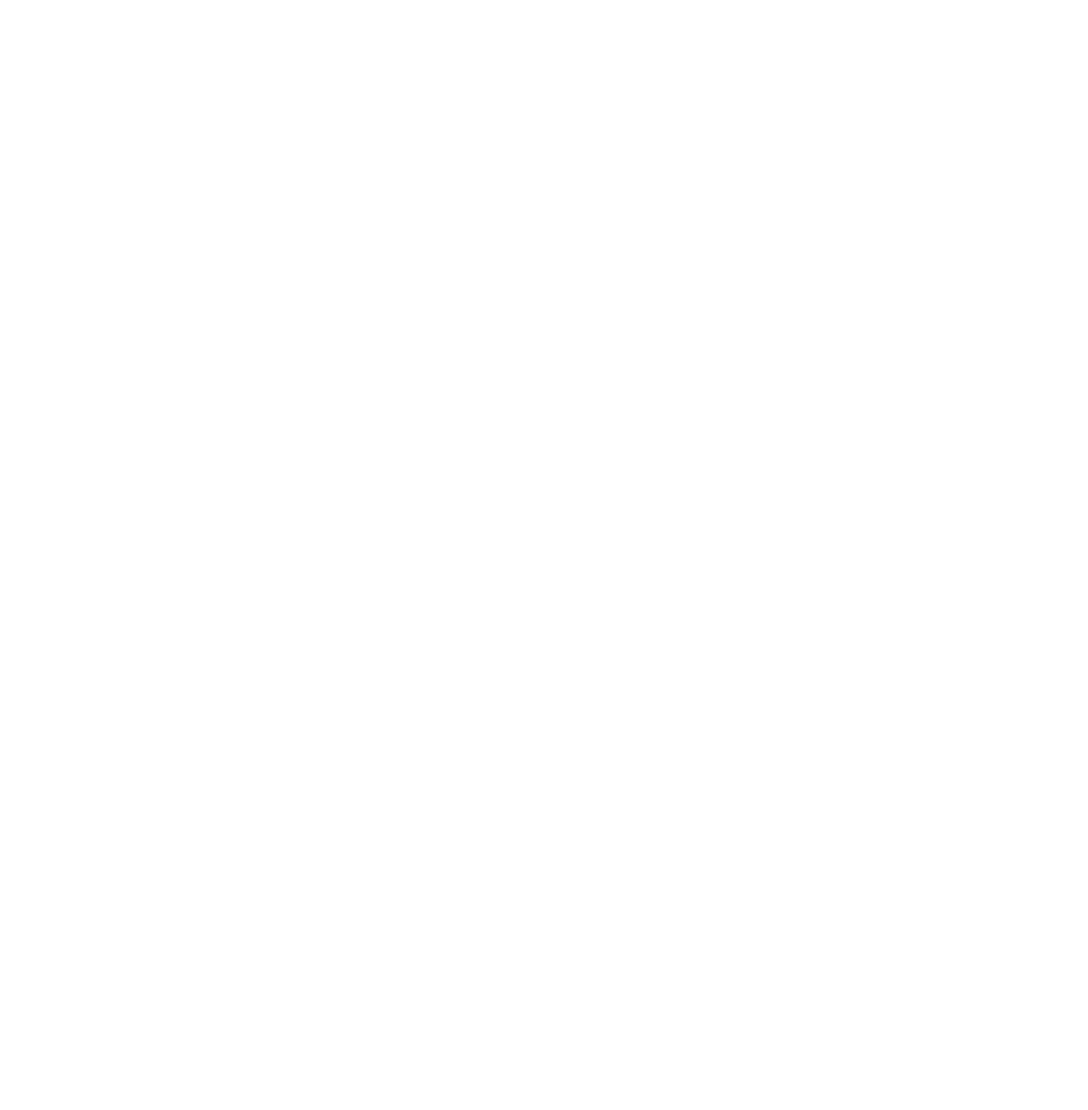
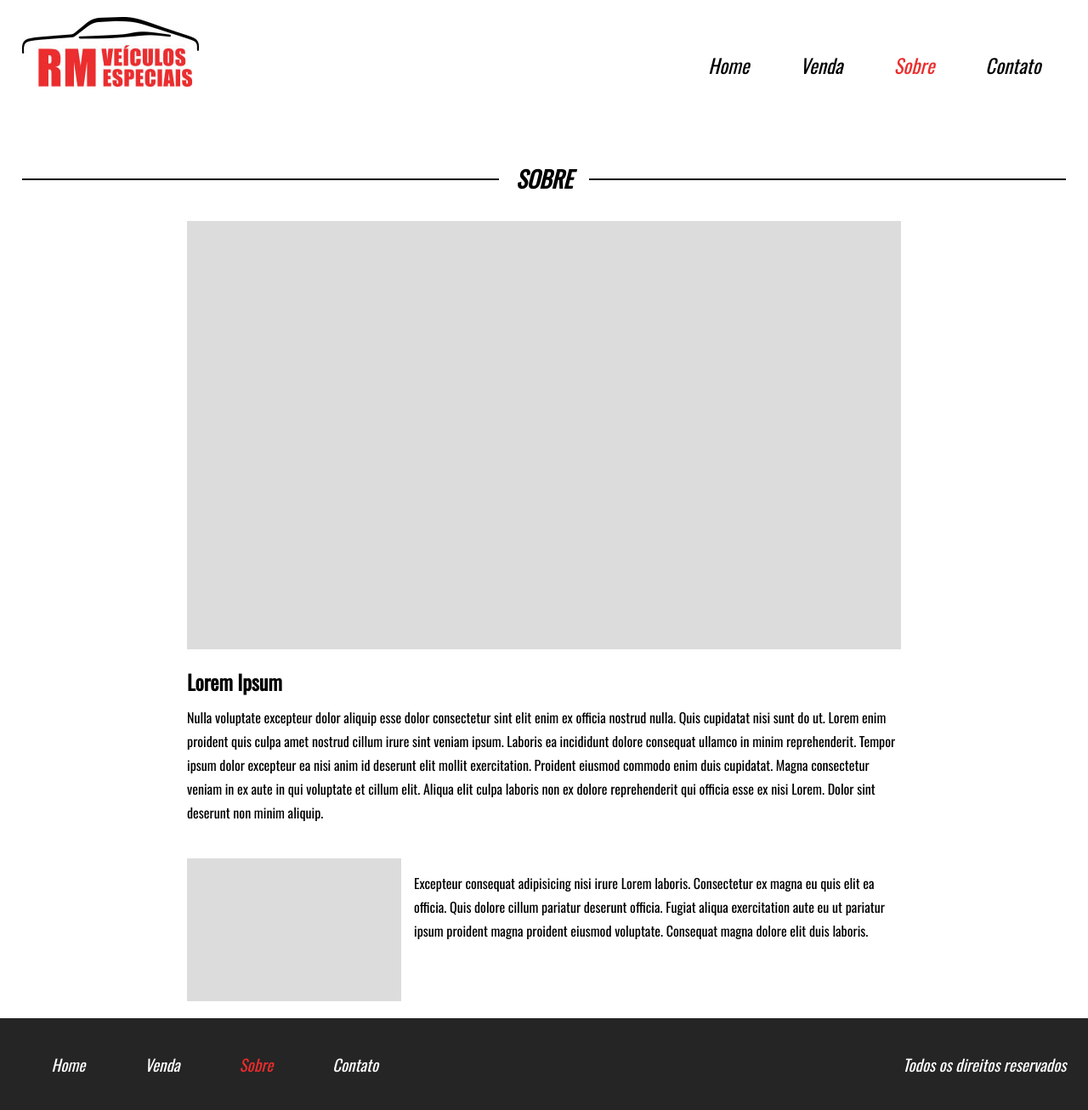
Before and after one commit to LucasSaladini/webmaster-frontend-completo, a PHP site: page /about.html in a window 1280 px wide. Before the commit the page is empty. Shown: the whole page at 85% size. Before the commit the page ends 800 px from the top, so only its background shows below. Run offline with PHP 8.4, Linux system fonts and the light colour scheme.

Commit message:
Created about page

```diff
--- a/Project_05/about.html
+++ b/Project_05/about.html
@@ -0,0 +1,101 @@
+<!DOCTYPE html>
+<html lang="en">
+  <head>
+    <meta charset="UTF-8" />
+    <meta http-equiv="X-UA-Compatible" content="IE=edge" />
+    <meta name="viewport" content="width=device-width, initial-scale=1.0" />
+    <link rel="stylesheet" href="/css/style.css" />
+    <!-- custom font -->
+    <link
+      href="https://fonts.googleapis.com/css?family=Oswald"
+      rel="stylesheet"
+    />
+    <title>Projeto 05</title>
+  </head>
+  <body>
+    <header>
+      <div class="container">
+        <div class="logo">
+          <img src="images/logo.jpg" alt="logo do website" />
+        </div>
+        <!-- logo -->
+        <nav class="desktop">
+          <ul>
+            <li><a href="index.html">Home</a></li>
+            <li><a href="sales.html">Venda</a></li>
+            <li><a href="about.html" class="active">Sobre</a></li>
+            <li><a href="#">Contato</a></li>
+          </ul>
+        </nav>
+        <!-- nav-desktop -->
+        <nav class="mobile">
+          <ul>
+            <li><a href="index.html">Home</a></li>
+            <li><a href="sales.html">Venda</a></li>
+            <li><a href="about.html" class="active">Sobre</a></li>
+            <li><a href="#">Contato</a></li>
+          </ul>
+        </nav>
+        <!-- mobile -->
+        <div class="clear"></div>
+      </div>
+      <!-- container -->
+    </header>
+    <section class="about">
+      <div class="title-line">
+        <div class="line1"></div>
+        <h2>Sobre</h2>
+      </div>
+      <!-- title-line -->
+      <div class="container">
+        <div class="highlight-img-about"></div>
+        <!-- highlight-img-about -->
+        <div class="author-description">
+          <h2>Lorem Ipsum</h2>
+          <p>
+            Nulla voluptate excepteur dolor aliquip esse dolor consectetur sint
+            elit enim ex officia nostrud nulla. Quis cupidatat nisi sunt do ut.
+            Lorem enim proident quis culpa amet nostrud cillum irure sint veniam
+            ipsum. Laboris ea incididunt dolore consequat ullamco in minim
+            reprehenderit. Tempor ipsum dolor excepteur ea nisi anim id deserunt
+            elit mollit exercitation. Proident eiusmod commodo enim duis
+            cupidatat. Magna consectetur veniam in ex aute in qui voluptate et
+            cillum elit. Aliqua elit culpa laboris non ex dolore reprehenderit
+            qui officia esse ex nisi Lorem. Dolor sint deserunt non minim
+            aliquip.
+          </p>
+        </div>
+        <!-- author-description -->
+        <div class="author-description-2">
+          <div class="img-small"></div>
+          <p>
+            Excepteur consequat adipisicing nisi irure Lorem laboris.
+            Consectetur ex magna eu quis elit ea officia. Quis dolore cillum
+            pariatur deserunt officia. Fugiat aliqua exercitation aute eu ut
+            pariatur ipsum proident magna proident eiusmod voluptate. Consequat
+            magna dolore elit duis laboris.
+          </p>
+        </div>
+        <!-- author-description-2 -->
+        <div class="clear"></div>
+      </div>
+      <!-- container -->
+    </section>
+    <!-- about -->
+    <footer>
+      <div class="container">
+        <nav>
+          <ul>
+            <li><a href="index.html">Home</a></li>
+            <li><a href="sales.html">Venda</a></li>
+            <li><a href="about.html" class="active">Sobre</a></li>
+            <li><a href="#">Contato</a></li>
+          </ul>
+        </nav>
+        <p>Todos os direitos reservados</p>
+        <div class="clear"></div>
+      </div>
+      <!-- container -->
+    </footer>
+  </body>
+</html>
--- a/Project_05/css/style.css
+++ b/Project_05/css/style.css
@@ -643,6 +643,56 @@
     color: red;
 }
 
+section.about {
+    min-height: 90%;
+    padding: 60px 2% 20px 2%;
+}
+
+section.about .container {
+    margin-top: 30px;
+    max-width: 840px;
+}
+
+section.about .highlight-img-about {
+    width: 100%;
+    padding-top: 60%;
+    background: rgb(220, 220, 220);
+}
+
+section.about .author-description {
+    margin-top: 20px;
+}
+
+.author-description h2 {
+    font-size: 24px;
+}
+
+.author-description p {
+    font-size: 16px;
+    margin-top: 10px;
+    line-height: 28px;
+}
+
+.author-description-2 {
+    margin-top: 40px;
+}
+
+.img-small {
+    width: 30%;
+    padding-top: 20%;
+    background: rgb(220, 220, 220);
+    float: left;
+    background-position: center;
+    background-size: contain;
+}
+
+.author-description-2 p {
+    float: left;
+    width: 70%;
+    padding: 15px;
+    line-height: 28px;
+}
+
 /* Media Queries */
 @media screen and (max-width: 1400px) {
     section.banner {
@@ -812,6 +862,16 @@
     section.highlight-vehicles .title-line h2 {
         font-size: 23px;
     }
+
+    .img-small {
+        width: 100%;
+        padding-top: 100%;
+    }
+
+    .author-description-2 p {
+        width: 100%;
+        padding: 20px 0;
+    }
 }
 
 @media screen and (max-width: 480px) {
```
